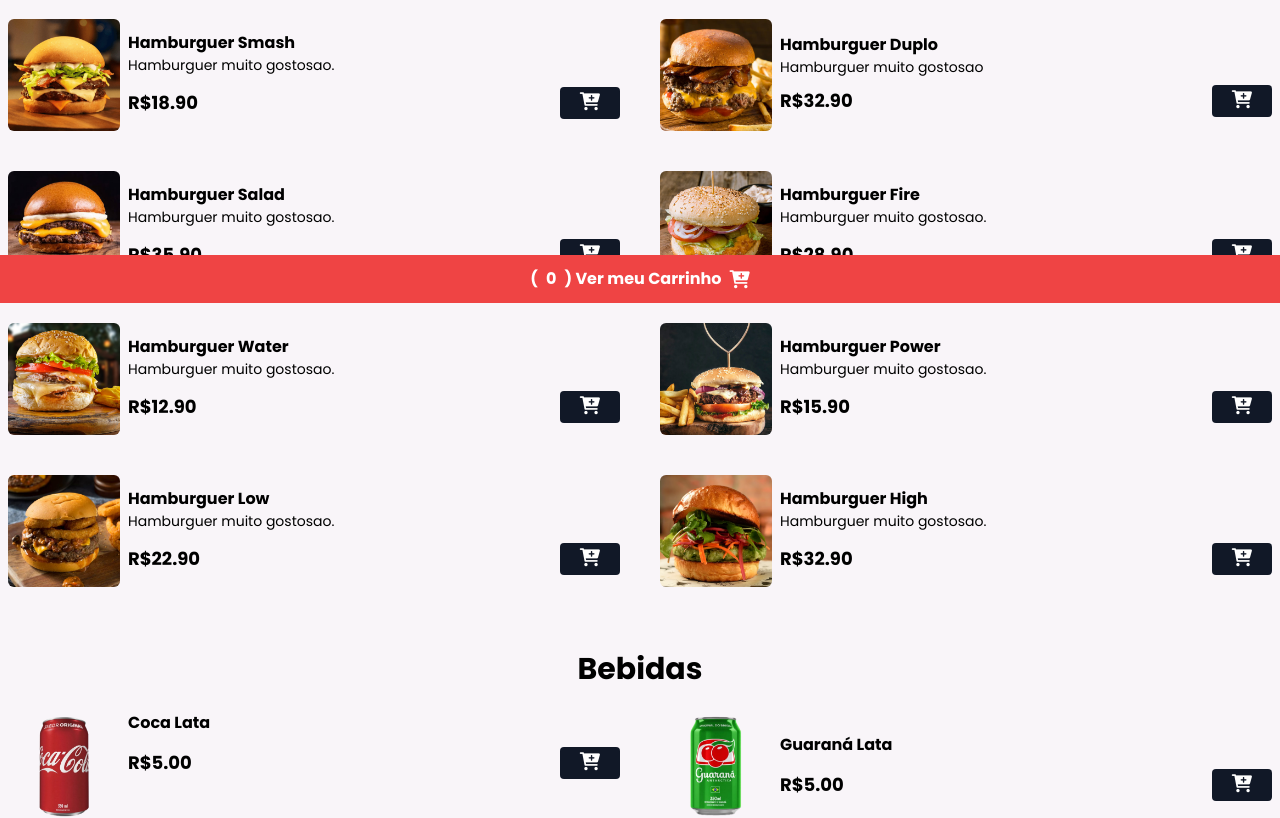
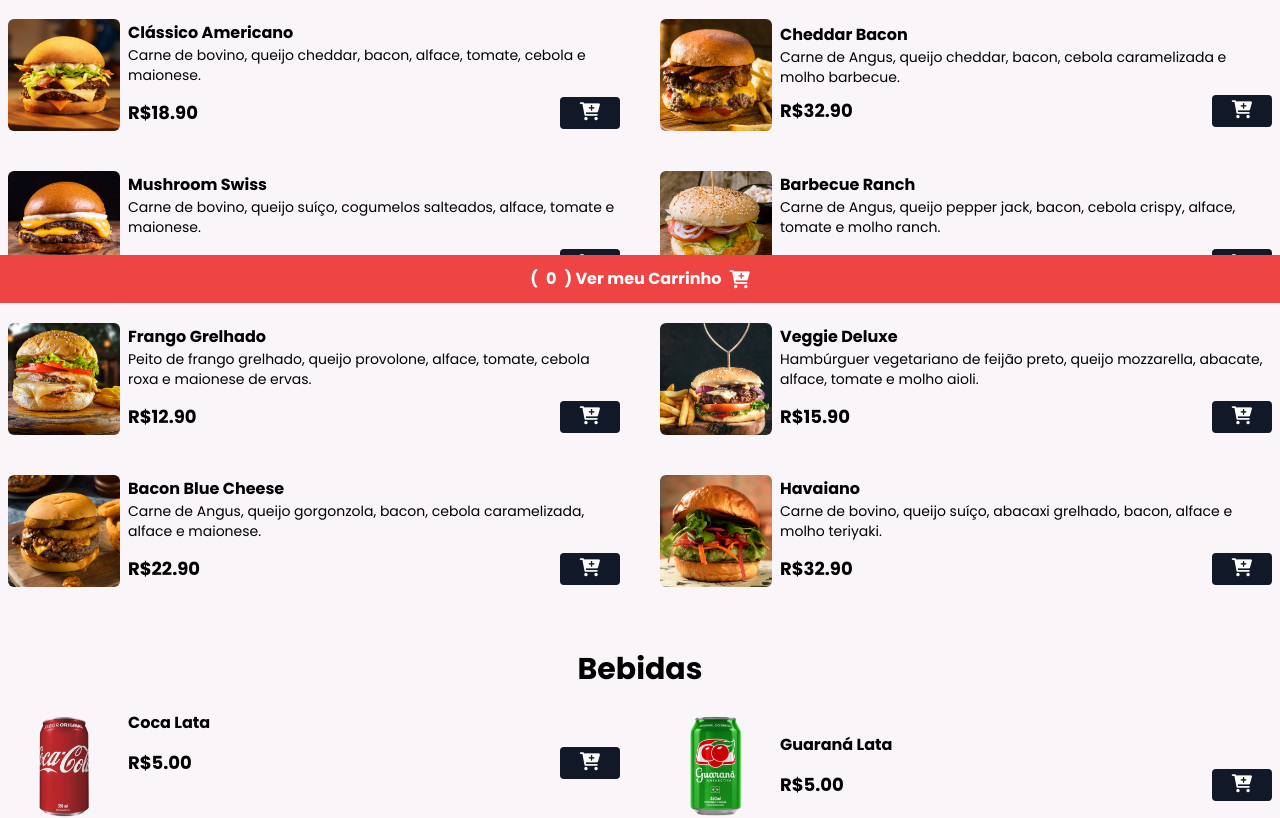
Before and after one commit to HigorTSilva/Cardapio, a website: page index.html in a window 1280 px wide. Shown: the part 497-1315 px from the top of the page. Drawn offline with nearby package versions, Linux system fonts and the light colour scheme.

```diff
--- a/index.html
+++ b/index.html
@@ -5,10 +5,10 @@
     <meta name="viewport" content="width=device-width, initial-scale=1.0">
 
     <meta property="og:type" content="website">
-    <meta property="og:title" content="Dev Burguer - O melhor hamburguer dev">
+    <meta property="og:title" content="BurguerTopia - O melhor hamburguer dev">
     <meta property="og:image" content="https://cardapio-ivory.vercel.app/src/img/hamb-1.png">
     <meta property="og:description" content="O melhor hamburguer caseiro">
-    <meta property="og:site_name" content="DevBurguer">
+    <meta property="og:site_name" content="BurguerTopia">
 
     <link rel="stylesheet" href="./src/css/output.css">
 
@@ -20,7 +20,7 @@
     <link rel="preconnect" href="https://fonts.gstatic.com" crossorigin>
     <link href="https://fonts.googleapis.com/css2?family=Poppins:wght@300;400;500;600;700&display=swap" rel="stylesheet">
 
-    <title>Cardápio Online</title>
+    <title>BurguerTopia - Cardápio</title>
 </head>
 <body>
     <header class="w-full h-[420px] bg-zinc-900 bg-home bg-cover bg-center">
@@ -30,10 +30,10 @@
                 alt="logo-burguer"
                 class="w-32 h-32 rounded-full shadow-lg hover:scale-110 duration-300"
             />
-            <h1 class="text-4xl mt-4 mb-2 font-bold text-white">Dev Burguer</h1>
-            <span class="text-white font-medium">Rua dev, Rio de Janeiro - RJ</span>
+            <h1 class="text-4xl mt-4 mb-2 font-bold text-white">BurguerTopia</h1>
+            <span class="text-white font-medium">Rua lorem, Rio de Janeiro - RJ</span>
             <div class="bg-green-700 px-4 py-1 rounded-lg mt-5" id="date-span">
-                <span class="text-white font-medium">Seg à Dom - 17h às 22h</span>
+                <span class="text-white font-medium">Seg à Sáb - 9h às 22h</span>
             </div>
 
         </div>
@@ -48,13 +48,13 @@
                 class="w-28 h-28 rounded-md duration-300 hover:scale-110 hover:-rotate-2">
 
                 <div class="w-full">
-                    <p class="font-bold">Hamburguer Smash</p>
-                    <p class="text-sm">Hamburguer muito gostosao.</p>
+                    <p class="font-bold">Clássico Americano</p>
+                    <p class="text-sm">Carne de bovino, queijo cheddar, bacon, alface, tomate, cebola e maionese.</p>
 
                     <div class="flex items-center justify-between gap-2 mt-3">
                         <p class="font-bold text-lg">R$18.90</p>
-                        <button class="bg-gray-900 px-5 py-1 rounded hover:bg-zinc-950 duration-200 add-to-cart-btn" data-name="hamburguer Smash"
-                        data-price="18.90" aria-label="button-add-to-cart">
+                        <button class="bg-gray-900 px-5 py-1 rounded hover:bg-zinc-950 duration-200 add-to-cart-btn"
+                        data-name="Clássico Americano" data-price="18.90" aria-label="button-add-to-cart">
                             <i class="fa fa-cart-plus text-lg text-white"></i>
                         </button>
                     </div>
@@ -66,13 +66,13 @@
                 class="w-28 h-28 rounded-md duration-300 hover:scale-110 hover:-rotate-2">
 
                 <div class="w-full">
-                    <p class="font-bold">Hamburguer Duplo</p>
-                    <p class="text-sm">Hamburguer muito gostosao</p>
+                    <p class="font-bold">Cheddar Bacon</p>
+                    <p class="text-sm">Carne de Angus, queijo cheddar, bacon, cebola caramelizada e molho barbecue.</p>
 
                     <div class="flex items-center justify-between gap-2 mt-2">
                         <p class="font-bold text-lg">R$32.90</p>
-                        <button class="bg-gray-900 px-5 py-1 rounded hover:bg-zinc-950 duration-200 add-to-cart-btn" data-name="hamburguer Duplo"
-                        data-price="32.90" aria-label="button-add-to-cart">
+                        <button class="bg-gray-900 px-5 py-1 rounded hover:bg-zinc-950 duration-200 add-to-cart-btn"
+                        data-name="Cheddar Bacon" data-price="32.90" aria-label="button-add-to-cart">
                             <i class="fa fa-cart-plus text-lg text-white"></i>
                         </button>
                     </div>
@@ -84,13 +84,13 @@
                 class="w-28 h-28 rounded-md duration-300 hover:scale-110 hover:-rotate-2">
 
                 <div class="w-full">
-                    <p class="font-bold">Hamburguer Salad</p>
-                    <p class="text-sm">Hamburguer muito gostosao.</p>
+                    <p class="font-bold">Mushroom Swiss</p>
+                    <p class="text-sm">Carne de bovino, queijo suíço, cogumelos salteados, alface, tomate e maionese.</p>
 
                     <div class="flex items-center justify-between gap-2 mt-3">
                         <p class="font-bold text-lg">R$35.90</p>
-                        <button class="bg-gray-900 px-5 py-1 rounded hover:bg-zinc-950 duration-200 add-to-cart-btn" data-name="hamburguer Salad"
-                        data-price="35.90" aria-label="button-add-to-cart">
+                        <button class="bg-gray-900 px-5 py-1 rounded hover:bg-zinc-950 duration-200 add-to-cart-btn"
+                        data-name="Mushroom Swiss" data-price="35.90" aria-label="button-add-to-cart">
                             <i class="fa fa-cart-plus text-lg text-white"></i>
                         </button>
                     </div>
@@ -102,13 +102,14 @@
                 class="w-28 h-28 rounded-md duration-300 hover:scale-110 hover:-rotate-2">
 
                 <div class="w-full">
-                    <p class="font-bold">Hamburguer Fire</p>
-                    <p class="text-sm">Hamburguer muito gostosao.</p>
+                    <p class="font-bold">Barbecue Ranch</p>
+                    <p class="text-sm">Carne de Angus, queijo pepper jack, bacon, cebola crispy, alface, tomate e molho
+                        ranch.</p>
 
                     <div class="flex items-center justify-between gap-2 mt-3">
                         <p class="font-bold text-lg">R$28.90</p>
-                        <button class="bg-gray-900 px-5 py-1 rounded hover:bg-zinc-950 duration-200 add-to-cart-btn" data-name="hamburguer Fire"
-                        data-price="28.90" aria-label="button-add-to-cart">
+                        <button class="bg-gray-900 px-5 py-1 rounded hover:bg-zinc-950 duration-200 add-to-cart-btn"
+                        data-name="Barbecue Ranch" data-price="28.90" aria-label="button-add-to-cart">
                             <i class="fa fa-cart-plus text-lg text-white"></i>
                         </button>
                     </div>
@@ -120,13 +121,14 @@
                 class="w-28 h-28 rounded-md duration-300 hover:scale-110 hover:-rotate-2">
 
                 <div class="w-full">
-                    <p class="font-bold">Hamburguer Water</p>
-                    <p class="text-sm">Hamburguer muito gostosao.</p>
+                    <p class="font-bold">Frango Grelhado</p>
+                    <p class="text-sm">Peito de frango grelhado, queijo provolone, alface, tomate, cebola roxa e maionese
+                        de ervas.</p>
 
                     <div class="flex items-center justify-between gap-2 mt-3">
                         <p class="font-bold text-lg">R$12.90</p>
-                        <button class="bg-gray-900 px-5 py-1 rounded hover:bg-zinc-950 duration-200 add-to-cart-btn" data-name="hamburguer Water"
-                        data-price="12.90" aria-label="button-add-to-cart">
+                        <button class="bg-gray-900 px-5 py-1 rounded hover:bg-zinc-950 duration-200 add-to-cart-btn"
+                        data-name="Frango Grelhado" data-price="12.90" aria-label="button-add-to-cart">
                             <i class="fa fa-cart-plus text-lg text-white"></i>
                         </button>
                     </div>
@@ -138,13 +140,14 @@
                 class="w-28 h-28 rounded-md duration-300 hover:scale-110 hover:-rotate-2">
 
                 <div class="w-full">
-                    <p class="font-bold">Hamburguer Power</p>
-                    <p class="text-sm">Hamburguer muito gostosao.</p>
+                    <p class="font-bold">Veggie Deluxe</p>
+                    <p class="text-sm"> Hambúrguer vegetariano de feijão preto, queijo mozzarella, abacate, alface,
+                        tomate e molho aioli.</p>
 
                     <div class="flex items-center justify-between gap-2 mt-3">
                         <p class="font-bold text-lg">R$15.90</p>
-                        <button class="bg-gray-900 px-5 py-1 rounded hover:bg-zinc-950 duration-200 add-to-cart-btn" data-name="hamburguer Power"
-                        data-price="15.90" aria-label="button-add-to-cart">
+                        <button class="bg-gray-900 px-5 py-1 rounded hover:bg-zinc-950 duration-200 add-to-cart-btn"
+                        data-name="Veggie Deluxe" data-price="15.90" aria-label="button-add-to-cart">
                             <i class="fa fa-cart-plus text-lg text-white"></i>
                         </button>
                     </div>
@@ -156,13 +159,13 @@
                 class="w-28 h-28 rounded-md duration-300 hover:scale-110 hover:-rotate-2">
 
                 <div class="w-full">
-                    <p class="font-bold">Hamburguer Low</p>
-                    <p class="text-sm">Hamburguer muito gostosao.</p>
+                    <p class="font-bold">Bacon Blue Cheese</p>
+                    <p class="text-sm">Carne de Angus, queijo gorgonzola, bacon, cebola caramelizada, alface e maionese.</p>
 
                     <div class="flex items-center justify-between gap-2 mt-3">
                         <p class="font-bold text-lg">R$22.90</p>
-                        <button class="bg-gray-900 px-5 py-1 rounded hover:bg-zinc-950 duration-200 add-to-cart-btn" data-name="hamburguer Low"
-                        data-price="22.90" aria-label="button-add-to-cart">
+                        <button class="bg-gray-900 px-5 py-1 rounded hover:bg-zinc-950 duration-200 add-to-cart-btn"
+                        data-name="Bacon Blue Cheese" data-price="22.90" aria-label="button-add-to-cart">
                             <i class="fa fa-cart-plus text-lg text-white"></i>
                         </button>
                     </div>
@@ -174,13 +177,13 @@
                 class="w-28 h-28 rounded-md duration-300 hover:scale-110 hover:-rotate-2">
 
                 <div class="w-full">
-                    <p class="font-bold">Hamburguer High</p>
-                    <p class="text-sm">Hamburguer muito gostosao.</p>
+                    <p class="font-bold">Havaiano</p>
+                    <p class="text-sm">Carne de bovino, queijo suíço, abacaxi grelhado, bacon, alface e molho teriyaki.</p>
 
                     <div class="flex items-center justify-between gap-2 mt-3">
                         <p class="font-bold text-lg">R$32.90</p>
-                        <button class="bg-gray-900 px-5 py-1 rounded hover:bg-zinc-950 duration-200 add-to-cart-btn" data-name="hamburguer High"
-                        data-price="32.90" aria-label="button-add-to-cart">
+                        <button class="bg-gray-900 px-5 py-1 rounded hover:bg-zinc-950 duration-200 add-to-cart-btn"
+                        data-name="Havaiano" data-price="32.90" aria-label="button-add-to-cart">
                             <i class="fa fa-cart-plus text-lg text-white"></i>
                         </button>
                     </div>
```
Also changed, not shown: src/scripts/script.js (+7 -3 lines), src/css/output.css.
